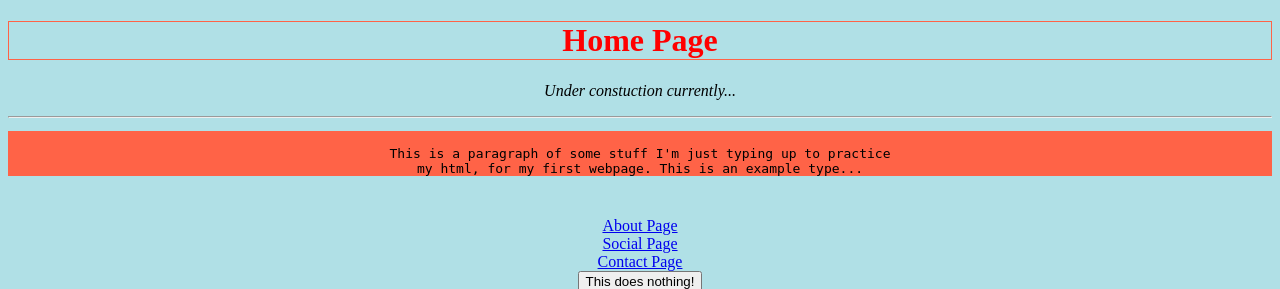
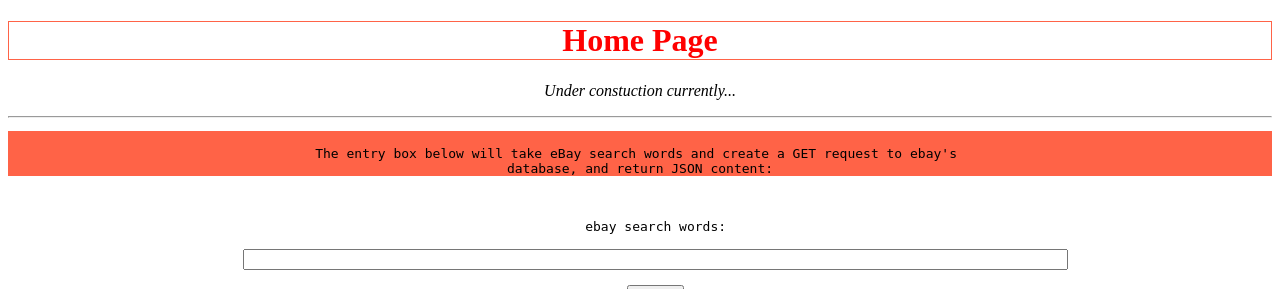
Before and after one commit to IUS-CS/project-ordo_ab_chao, a Django app: page / in a window 1280 px wide. Shown: the top 289 px of the page. Run offline with Django 3.2, Linux system fonts and the light colour scheme.

Commit message:
added entry box to homepage

```diff
--- a/src/django_website/templates/homepage.html
+++ b/src/django_website/templates/homepage.html
@@ -1,23 +1,27 @@
 <!DOCTYPE html>
 <!-- Write your comments here -->
 <html>
-<head>
-<style>
-<title>home</title>
+    <head>
+        <meta charset="utf-8">
+        <title>home</title>
+        <link rel="stylesheet" href="/static/img/1972_topps_football.jpg">
 
-
-</style>
-</head>
-<body style="background-color:powderblue;">
+    </head>
 <center>
 <h1 style="color:red;border:1px solid Tomato;">Home Page</h1>
 <p><i>Under constuction currently...</i></p>
 <hr>
 <pre>
 <p style="background-color:#ff6347;">
-This is a paragraph of some stuff I'm just typing up to practice
-my html, for my first webpage. This is an example type...
+The entry box below will take eBay search words and create a GET request to ebay's
+database, and return JSON content:
 </p>
+<form>
+    <label for="ebay_search">ebay search words:</label><br>
+    <input id="ebay_search" type="text" name="search_words" size="100" value="{{ ebay_search_text }}"><br>
+    <input type="submit" value="Submit">
+</form>
+
 </pre>
 <a href="http://127.0.0.1:8000/about/">About Page</a>
 <br>
@@ -27,7 +31,7 @@
 <br>
 <button>This does nothing!</button>
 <br>
-<img src="72football.jpg" width="300" height="300"alt="image">
+<img src="/static/img/1972_topps_football.jpg" width="300" height="300"alt="image">
 <br>
 <p style="color:yellow;">This has a <sub>subscript</sub></p>
 <b>This text is bold,</b><strong> strong,</strong> <em>emphasized...</em>
```
Also changed, not shown: src/django_website/django_website/settings.py (line endings or trailing spaces), src/django_website/django_website/urls.py (line endings or trailing spaces), src/django_website/static/img/1972_topps_football.jpg (added).
